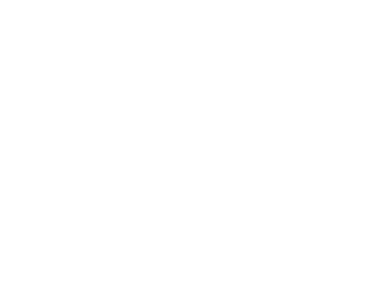
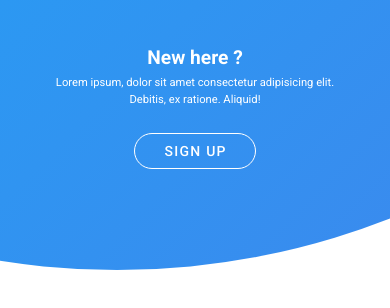
Before and after one commit to poompongphun/micket-web, a Nuxt app: page /auth in a window 390 px wide. Before the commit this address had no page. Shown: the top 308 px of the page. Built offline with nearby package versions, Linux system fonts and the light colour scheme.

Commit message:
add auth layout

```diff
--- a/assets/css/stylesheet.scss
+++ b/assets/css/stylesheet.scss
@@ -0,0 +1,230 @@
+.custom-container {
+  position: relative;
+  width: 100%;
+  background-color: #fff;
+  min-height: 100vh;
+  overflow: hidden;
+  &:before {
+    content: '';
+    position: absolute;
+    height: 2000px;
+    width: 2000px;
+    top: -10%;
+    right: 48%;
+    transform: translateY(-50%);
+    background-image: linear-gradient(-45deg, #4481eb 0%, #04befe 100%);
+    transition: 1.8s ease-in-out;
+    border-radius: 50%;
+    z-index: 6;
+  }
+}
+
+.forms-container {
+  position: absolute;
+  width: 100%;
+  height: 100%;
+  top: 0;
+  left: 0;
+}
+
+.panels-container {
+  position: absolute;
+  height: 100%;
+  width: 100%;
+  top: 0;
+  left: 0;
+  display: grid;
+  grid-template-columns: repeat(2, 1fr);
+}
+
+.image {
+  width: 100%;
+  transition: transform 1.1s ease-in-out;
+  transition-delay: 0.4s;
+}
+
+.panel {
+  display: flex;
+  flex-direction: column;
+  align-items: flex-end;
+  justify-content: space-around;
+  text-align: center;
+  z-index: 6;
+  .content {
+    color: #fff;
+    transition: transform 0.9s ease-in-out;
+    transition-delay: 0.6s;
+  }
+  h3 {
+    font-weight: 600;
+    line-height: 1;
+    font-size: 1.5rem;
+  }
+  p {
+    font-size: 0.95rem;
+    padding: 0.7rem 0;
+  }
+}
+
+.left-panel {
+  pointer-events: all;
+  padding: 3rem 17% 2rem 12%;
+}
+
+.right-panel {
+  pointer-events: none;
+  padding: 3rem 12% 2rem 17%;
+  .image,
+  .content {
+    transform: translateX(800px);
+  }
+}
+
+// animation
+.custom-container.sign-up-mode:before {
+  transform: translate(100%, -50%);
+  right: 52%;
+}
+
+.custom-container.sign-up-mode .left-panel .image,
+.custom-container.sign-up-mode .left-panel .content {
+  transform: translateX(-800px);
+}
+
+.custom-container.sign-up-mode .signin-signup {
+  left: 25%;
+}
+
+.custom-container.sign-up-mode form.sign-up-form {
+  opacity: 1;
+  z-index: 2;
+}
+
+.custom-container.sign-up-mode form.sign-in-form {
+  opacity: 0;
+  z-index: 1;
+}
+
+.custom-container.sign-up-mode .right-panel .image,
+.custom-container.sign-up-mode .right-panel .content {
+  transform: translateX(0%);
+}
+
+.custom-container.sign-up-mode .left-panel {
+  pointer-events: none;
+}
+
+.custom-container.sign-up-mode .right-panel {
+  pointer-events: all;
+}
+
+@media (max-width: 870px) {
+  .custom-container {
+    min-height: 800px;
+    height: 100vh;
+    &:before {
+      width: 1500px;
+      height: 1500px;
+      transform: translateX(-50%);
+      left: 30%;
+      bottom: 68%;
+      right: initial;
+      top: initial;
+      transition: 2s ease-in-out;
+    }
+  }
+  .signin-signup {
+    width: 100%;
+    top: 95%;
+    transform: translate(-50%, -100%);
+    transition: 1s 0.8s ease-in-out;
+  }
+  .signin-signup,
+  .container.sign-up-mode .signin-signup {
+    left: 50%;
+  }
+  .panels-container {
+    grid-template-columns: 1fr;
+    grid-template-rows: 1fr 2fr 1fr;
+  }
+  .panel {
+    flex-direction: row;
+    justify-content: space-around;
+    align-items: center;
+    padding: 2.5rem 8%;
+    grid-column: 1 / 2;
+    .content {
+      padding-right: 15%;
+      transition: transform 0.9s ease-in-out;
+      transition-delay: 0.8s;
+    }
+    h3 {
+      font-size: 1.2rem;
+    }
+    p {
+      font-size: 0.7rem;
+      padding: 0.5rem 0;
+    }
+  }
+  .right-panel {
+    grid-row: 3 / 4;
+  }
+  .left-panel {
+    grid-row: 1 / 2;
+  }
+  .image {
+    width: 200px;
+    transition: transform 0.9s ease-in-out;
+    transition-delay: 0.6s;
+  }
+  .custom-container.sign-up-mode:before {
+    transform: translate(-50%, 100%);
+    bottom: 32%;
+    right: initial;
+  }
+
+  .custom-container.sign-up-mode .left-panel .image,
+  .custom-container.sign-up-mode .left-panel .content {
+    transform: translateY(-300px);
+  }
+
+  .custom-container.sign-up-mode .right-panel .image,
+  .custom-container.sign-up-mode .right-panel .content {
+    transform: translateY(0px);
+  }
+
+  .right-panel .image,
+  .right-panel .content {
+    transform: translateY(300px);
+  }
+
+  .custom-container.sign-up-mode .signin-signup {
+    top: 5%;
+    transform: translate(-50%, 0);
+  }
+}
+
+@media (max-width: 570px) {
+  form {
+    padding: 0 1.5rem;
+  }
+
+  .image {
+    display: none;
+  }
+  .panel .content {
+    padding: 0.5rem 1rem;
+  }
+  .container {
+    padding: 1.5rem;
+    &:before {
+      bottom: 72%;
+      left: 50%;
+    }
+  }
+
+  .container.sign-up-mode:before {
+    bottom: 28%;
+    left: 50%;
+  }
+}
--- /dev/null
+++ b/layouts/auth.vue
@@ -0,0 +1,66 @@
+<template>
+  <v-app>
+    <div class="custom-container" :class="{ 'sign-up-mode': signIn }">
+      <nuxt class="forms-container" />
+      <div class="panels-container">
+        <div class="panel left-panel">
+          <div class="content">
+            <h3>New here ?</h3>
+            <p>
+              Lorem ipsum, dolor sit amet consectetur adipisicing elit. Debitis,
+              ex ratione. Aliquid!
+            </p>
+            <v-btn
+              class="py-3 px-7"
+              color="white"
+              outlined
+              rounded
+              @click="swap()"
+            >
+              Sign up
+            </v-btn>
+          </div>
+          <img :src="require('~/assets/img/log.svg')" class="image" alt="" />
+        </div>
+        <div class="panel right-panel">
+          <div class="content">
+            <h3>One of us ?</h3>
+            <p>
+              Lorem ipsum dolor sit amet consectetur adipisicing elit. Nostrum
+              laboriosam ad deleniti.
+            </p>
+            <v-btn
+              class="py-3 px-7"
+              color="white"
+              outlined
+              rounded
+              @click="swap()"
+            >
+              Sign in
+            </v-btn>
+          </div>
+          <img
+            :src="require('~/assets/img/register.svg')"
+            class="image"
+            alt=""
+          />
+        </div>
+      </div>
+    </div>
+  </v-app>
+</template>
+
+<script>
+export default {
+  data() {
+    return {
+      signIn: false,
+    }
+  },
+  methods: {
+    swap() {
+      this.signIn = !this.signIn
+    },
+  },
+}
+</script>
--- /dev/null
+++ b/pages/auth.vue
@@ -0,0 +1,9 @@
+<template>
+  <div>5555</div>
+</template>
+
+<script>
+export default {
+  layout: 'auth',
+}
+</script>
```
Also changed, not shown: assets/img/log.svg (added), assets/img/register.svg (added).
